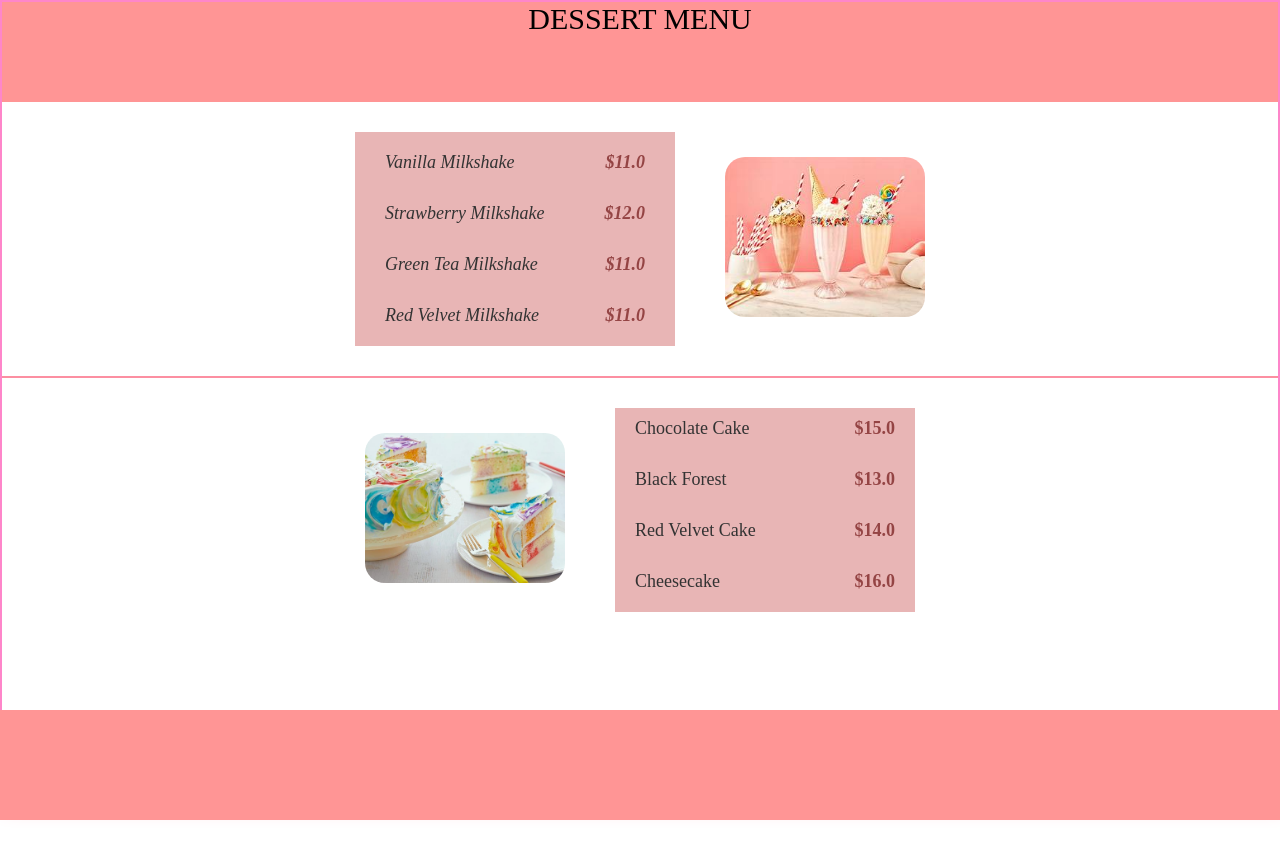
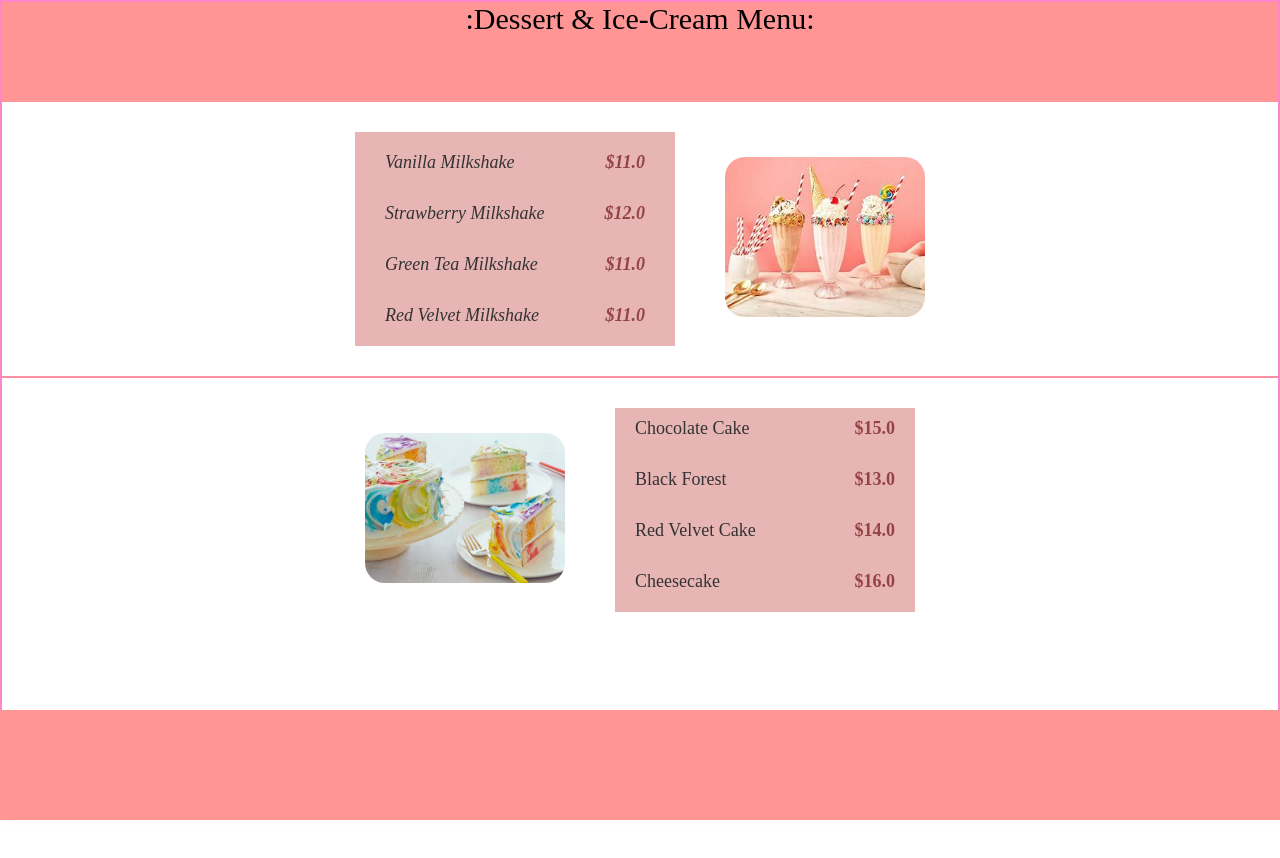
Before and after one commit to duaibraheem/menu, a plain HTML site: page index.html in a window 1280 px wide. Drawn offline with Linux system fonts and the light colour scheme.

```diff
--- a/index.html
+++ b/index.html
@@ -13,7 +13,7 @@
   <div class="container">
 
     <div class="Menu">
-      DESSERT MENU
+         :Dessert & Ice-Cream Menu:
     </div>
 
     <!-- Milkshake Section -->
```
